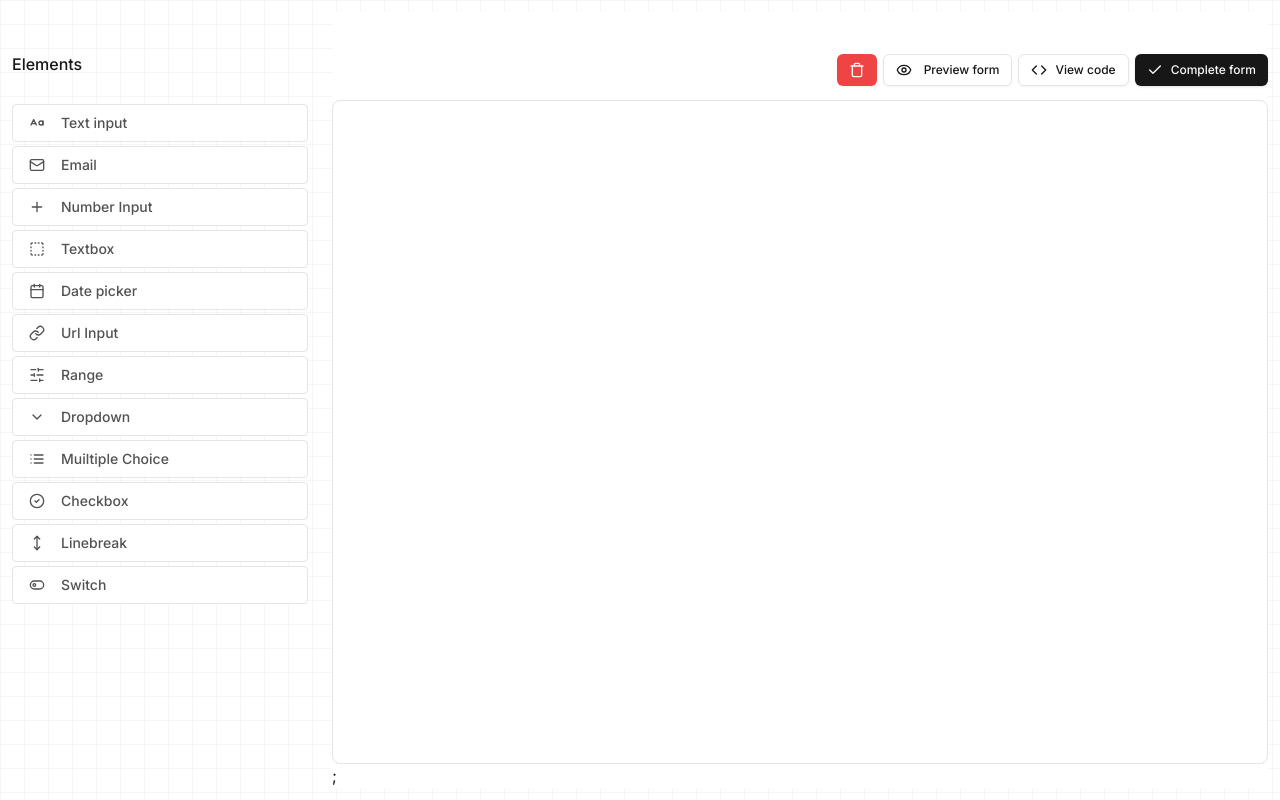
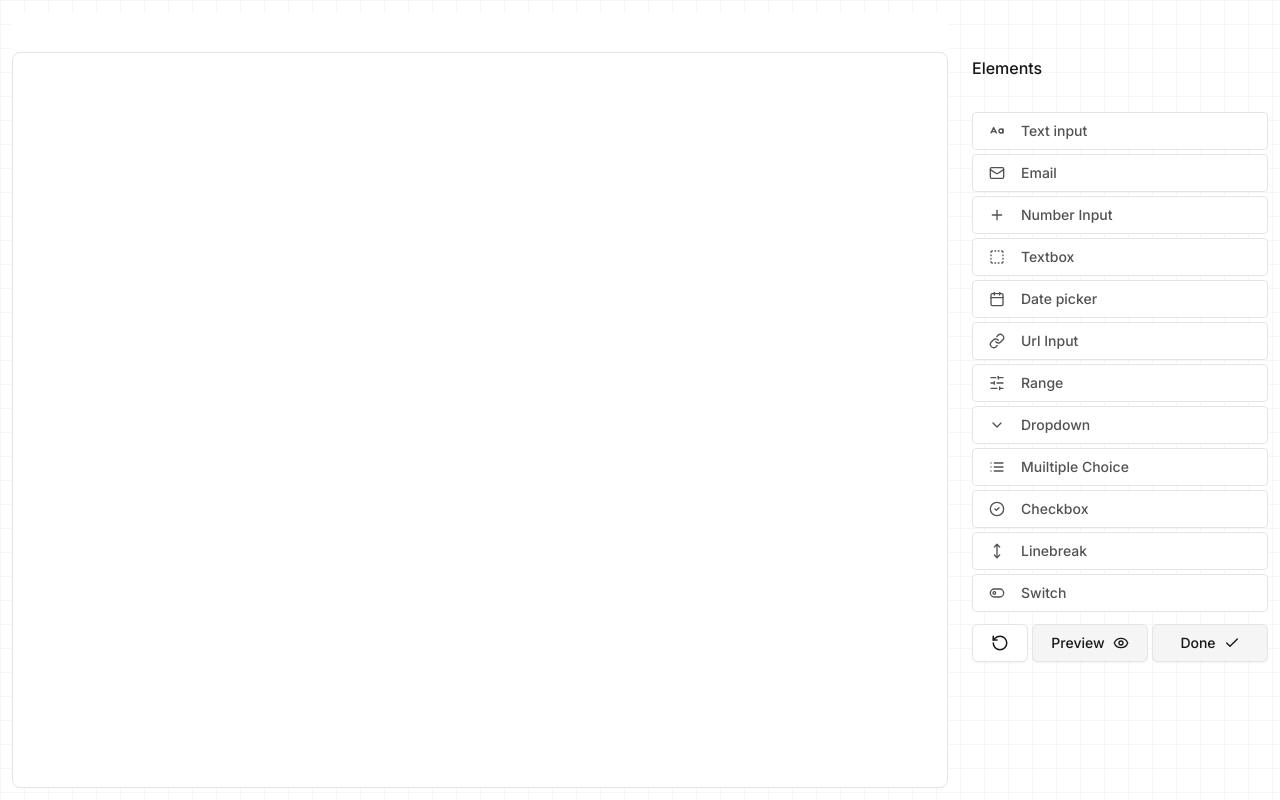
Before and after one commit to Jeff-Maina/form-builder, a Next.js app: page / in a window 1280 px wide. Built offline with nearby package versions, Linux system fonts and the light colour scheme.

Commit message:
change navigation layout

```diff
--- a/package.json
+++ b/package.json
@@ -31,12 +31,14 @@
     "react-dom": "^18",
     "tailwind-merge": "^2.5.2",
     "tailwindcss-animate": "^1.0.7",
+    "uuid": "^10.0.0",
     "zustand": "^5.0.0-rc.2"
   },
   "devDependencies": {
     "@types/node": "^20",
     "@types/react": "^18",
     "@types/react-dom": "^18",
+    "@types/uuid": "^10.0.0",
     "postcss": "^8",
     "tailwindcss": "^3.4.1",
     "typescript": "^5"
--- /dev/null
+++ b/src/app/_components/edit_comp/edit_comp.tsx
@@ -0,0 +1,42 @@
+import { Button } from "@/components/ui/button";
+import { Edit, Trash } from "lucide-react";
+
+type TEditCompProps = {
+  setSheetOpen: (value: boolean) => void;
+  deleteField: (id: string) => void;
+  children: JSX.Element;
+  id: string;
+};
+
+const EditComp = ({
+  setSheetOpen,
+  deleteField,
+  children,
+  id,
+}: TEditCompProps) => {
+  return (
+    <div className="p-4 border border-dashed hover:border-neutral-500 rounded-md !cursor-pointer relative group/card transition-all">
+      {children}
+      <div className="absolute bottom-0 right-0 p-2 flex items-center opacity-0 transition-all group-hover/card:opacity-100 ">
+        <Button
+          className="text-neutral-400 hover:text-neutral-800 transition-all"
+          variant={"ghost"}
+          size={"sm"}
+          onClick={() => setSheetOpen(true)}
+        >
+          <Edit size={16} />
+        </Button>
+        <Button
+          onClick={() => deleteField(id)}
+          className="text-neutral-400 hover:text-neutral-800 transition-all"
+          variant={"ghost"}
+          size={"sm"}
+        >
+          <Trash size={16} />
+        </Button>{" "}
+      </div>
+    </div>
+  );
+};
+
+export default EditComp;
--- a/src/app/_components/editbox.tsx
+++ b/src/app/_components/editbox.tsx
@@ -1,89 +1,28 @@
 "use client";
 import * as React from "react";
 
-import { Button } from "@/components/ui/button";
-import { Check, Code, Eye, RotateCcw, Scan, Trash } from "lucide-react";
-import TooltipWrapper from "./tooltip-wrapper";
-import ResetModal from "./modals/reset-modal";
-import PreviewForm from "./modals/preview-form-modal";
-import ViewCodeModal from "./modals/view-code-modal";
-import TextInput from "./elements/text-input/text-input";
 import { TProperty } from "../types";
-import { ElementsObj, elements } from "../data/Elements";
+import { ElementsObj } from "../data/Elements";
 
 type TEditboxProps = {
   properties: TProperty[];
   setRequired: (value: string) => void;
+  deleteField: (id: string) => void;
 };
 
-const Editbox = ({ properties, setRequired }: TEditboxProps) => {
-  // * action states
-  const [isPreviewingForm, setPreviewForm] = React.useState(false);
-  const [isViewingCode, setViewingCode] = React.useState(false);
-  const [isResetingForm, setResetingForm] = React.useState(false);
-  const [isComplete, setComplete] = React.useState(false);
-
+const Editbox = ({ properties, setRequired, deleteField }: TEditboxProps) => {
   return (
-    <>
     <div className="w-full h-full pt-10 flex flex-col bg-white">
-        <nav className="w-full h-10 mb-3 flex justify-end">
-          <div className="flex items-center gap-1.5">
-            <TooltipWrapper label="Reset form">
-              <Button
-                size={"sm"}
-                variant="destructive"
-                className="gap-2 font-medium flex"
-                onClick={() => setResetingForm(true)}
-              >
-                <Trash size={16} />
-              </Button>
-            </TooltipWrapper>
-            <Button
-              size={"sm"}
-              onClick={() => setPreviewForm(true)}
-              variant={"outline"}
-              className="gap-3 flex"
-            >
-              <Eye size={16} />
-              Preview form
-            </Button>
-            <Button
-              size={"sm"}
-              variant={"outline"}
-              onClick={() => setViewingCode(true)}
-              className="gap-2 font-medium flex"
-            >
-              <Code size={16} />
-              View code
-            </Button>{" "}
-            <Button size={"sm"} className="gap-2 font-medium flex">
-              <Check size={16} />
-              Complete form
-            </Button>
-          </div>
-        </nav>
       {/* container */}
-        <div className="w-full h-full border rounded-lg p-3">
+      <div className="w-full h-full border rounded-lg p-3 flex flex-col gap-3">
         {properties.map((item, index) => {
           const Component = ElementsObj[item.type]; // Dynamically access the component
-            return Component ? <Component key={index} {...item} /> : null; // Render the component with props
+          return Component ? (
+            <Component key={index} {...item} deleteProperty={deleteField} />
+          ) : null; // Render the component with props
         })}
       </div>
-        ;
     </div>
-      <ResetModal
-        isResetingForm={isResetingForm}
-        setResetingForm={setResetingForm}
-      />
-      <PreviewForm
-        isPreviewingForm={isPreviewingForm}
-        setPreviewForm={setPreviewForm}
-      />
-      <ViewCodeModal
-        isViewingCode={isViewingCode}
-        setViewCode={setViewingCode}
-      />
-    </>
   );
 };
 
--- a/src/app/_components/sidebar.tsx
+++ b/src/app/_components/sidebar.tsx
@@ -2,6 +2,16 @@
 
 import { elements } from "../data/Elements";
 import { TProperty } from "../types";
+import { v4 as uuidv4 } from "uuid";
+import * as React from "react";
+import ResetModal from "./modals/reset-modal";
+import PreviewForm from "./modals/preview-form-modal";
+import ViewCodeModal from "./modals/view-code-modal";
+import { Check, Code, Eye, FormInput, RotateCcw } from "lucide-react";
+
+import * as Dropdown from "@/components/ui/dropdown-menu";
+import { Button } from "@/components/ui/button";
+import TooltipWrapper from "./tooltip-wrapper";
 
 type TSidebarProps = {
   addProperty: (value: TProperty) => void;
@@ -10,6 +20,7 @@ type TSidebarProps = {
 const Sidebar = ({ addProperty }: TSidebarProps) => {
   const addNewProperty = (value: string) => {
     const propObj = {
+      id: uuidv4(),
       type: value,
       label: "Change label",
       isLabelHidden: false,
@@ -19,16 +30,24 @@ const Sidebar = ({ addProperty }: TSidebarProps) => {
     addProperty(propObj);
   };
 
+  // actions modals
+
+  const [isPreviewingForm, setPreviewForm] = React.useState(false);
+  const [isViewingCode, setViewingCode] = React.useState(false);
+  const [isResetingForm, setResetingForm] = React.useState(false);
+  const [isComplete, setComplete] = React.useState(false);
+
   return (
-    <aside className="w-full h-full rounded-md pt-10">
+    <>
+      <aside className="w-full h-full rounded-md pt-10 ">
+        <div className="sticky top-14">
+          <div className="flex flex-col gap-1">
             <h1 className="font-medium mb-7">Elements</h1>
-      <div className="flex flex-col gap-1">
             {elements.map((element, index) => {
               return (
                 <button
                   key={index}
                   onClick={() => {
-
                     addNewProperty(element.type);
                   }}
                   className="text-sm flex p-2 pl-4 border w-full rounded items-center gap-4 bg-white  font-medium text-neutral-600  hover:bg-black hover:border-black  hover:text-white transition-all duration-100"
@@ -39,7 +58,70 @@ const Sidebar = ({ addProperty }: TSidebarProps) => {
               );
             })}
           </div>
+          <div className="mt-3">
+            <div className="w-full h-9 grid grid-cols-5 gap-1 text-sm">
+              <TooltipWrapper label="Reset form" side="bottom">
+                <Button
+                  variant={"outline"}
+                  className="w-full bg-white col-span-1 rounded-md  h-full border grid place-items-center"
+                >
+                  <RotateCcw size={18} />
+                </Button>
+              </TooltipWrapper>
+              <Dropdown.DropdownMenu>
+                <Dropdown.DropdownMenuTrigger asChild>
+                  <Button
+                    variant={"secondary"}
+                    className="w-full flex gap-2  col-span-2 rounded-md  h-full border"
+                  >
+                    Preview
+                    <Eye size={16} />
+                  </Button>
+                </Dropdown.DropdownMenuTrigger>
+                <Dropdown.DropdownMenuContent className="shadow-md">
+                  <Dropdown.DropdownMenuItem
+                    onClick={() => setPreviewForm(true)}
+                    className="flex items-center gap-3 !cursor-pointer"
+                  >
+                    <FormInput size={16} />
+                    Form
+                  </Dropdown.DropdownMenuItem>
+                  <Dropdown.DropdownMenuItem
+                    onClick={() => setViewingCode(true)}
+                    className="flex items-center gap-3 !cursor-pointer"
+                  >
+                    <Code size={16} />
+                    Code
+                  </Dropdown.DropdownMenuItem>
+                </Dropdown.DropdownMenuContent>
+              </Dropdown.DropdownMenu>
+
+              <TooltipWrapper label="Complete form" side="bottom">
+                <Button
+                  variant={"secondary"}
+                  className="w-full col-span-2 flex gap-2 rounded-md  h-full border"
+                >
+                  Done
+                  <Check size={16} />
+                </Button>
+              </TooltipWrapper>
+            </div>
+          </div>
+        </div>
       </aside>
+      <ResetModal
+        isResetingForm={isResetingForm}
+        setResetingForm={setResetingForm}
+      />
+      <PreviewForm
+        isPreviewingForm={isPreviewingForm}
+        setPreviewForm={setPreviewForm}
+      />
+      <ViewCodeModal
+        isViewingCode={isViewingCode}
+        setViewCode={setViewingCode}
+      />
+    </>
   );
 };
 
--- a/src/app/_components/tooltip-wrapper.tsx
+++ b/src/app/_components/tooltip-wrapper.tsx
@@ -5,12 +5,15 @@ import {
   TooltipTrigger,
 } from "@/components/ui/tooltip";
 
+
+type TooltipContentProps = React.ComponentProps<typeof TooltipContent>;
+
 type TooltipPropsType = {
   children: JSX.Element;
   label: string;
-};
+} & TooltipContentProps;
 
-const TooltipWrapper = ({ children, label, ...props }: TooltipPropsType) => {
+const TooltipWrapper = ({ children, label, ...props }: TooltipPropsType ) => {
   return (
     <TooltipProvider delayDuration={200}>
       <Tooltip>
--- a/src/app/page.tsx
+++ b/src/app/page.tsx
@@ -1,6 +1,6 @@
 "use client";
 
-import { useCallback, useState } from "react";
+import { useCallback, useEffect, useState } from "react";
 import Editbox from "./_components/editbox";
 import Sidebar from "./_components/sidebar";
 import { DragDropContext } from "@hello-pangea/dnd";
@@ -35,22 +35,35 @@ export default function Home() {
   };
 
   const addProperty = (obj: TProperty) => {
-    console.log(obj);
-    console.log(formData);
-    setFormData({
-      ...formData,
-      properties: [...formData.properties, obj],
-    });
+    setFormData((prevFormData) => ({
+      ...prevFormData,
+      properties: [...prevFormData.properties, obj],
+    }));
   };
+
+  const deleteProperty = (id: string) => {
+    setFormData((prevFormData) => ({
+      ...prevFormData,
+      properties: prevFormData.properties.filter((item) => item.id !== id),
+    }));
+  };
+
+  useEffect(() => {
+    console.log(formData); // Logs the updated formData
+  }, [formData]);
 
   return (
     <DragDropContext onDragEnd={onDragEnd}>
       <div className=" max-w-7xl m-auto w-full lg:h-screen grid grid-cols-4 bg-grid">
+        <div className="h-full col-span-3 p-3">
+          <Editbox
+            deleteField={deleteProperty}
+            setRequired={setRequired}
+            properties={formData.properties}
+          />
+        </div>
         <div className="h-full col-span-1 p-3">
           <Sidebar addProperty={addProperty} />
-        </div>
-        <div className="h-full col-span-3 p-3">
-          <Editbox setRequired={setRequired} properties={formData.properties} />
         </div>
       </div>{" "}
     </DragDropContext>
--- a/src/app/types.tsx
+++ b/src/app/types.tsx
@@ -27,6 +27,7 @@ type TUi = {
 type TUiSchema = TUi[];
 
 type TProperty = {
+  id: string;
   type: string;
   label: string;
   placeholder?: string;
```
Also changed, not shown: 1 other file (tests, documents, lock files or other folders). Lines whose indentation alone changed are shown as unchanged.
